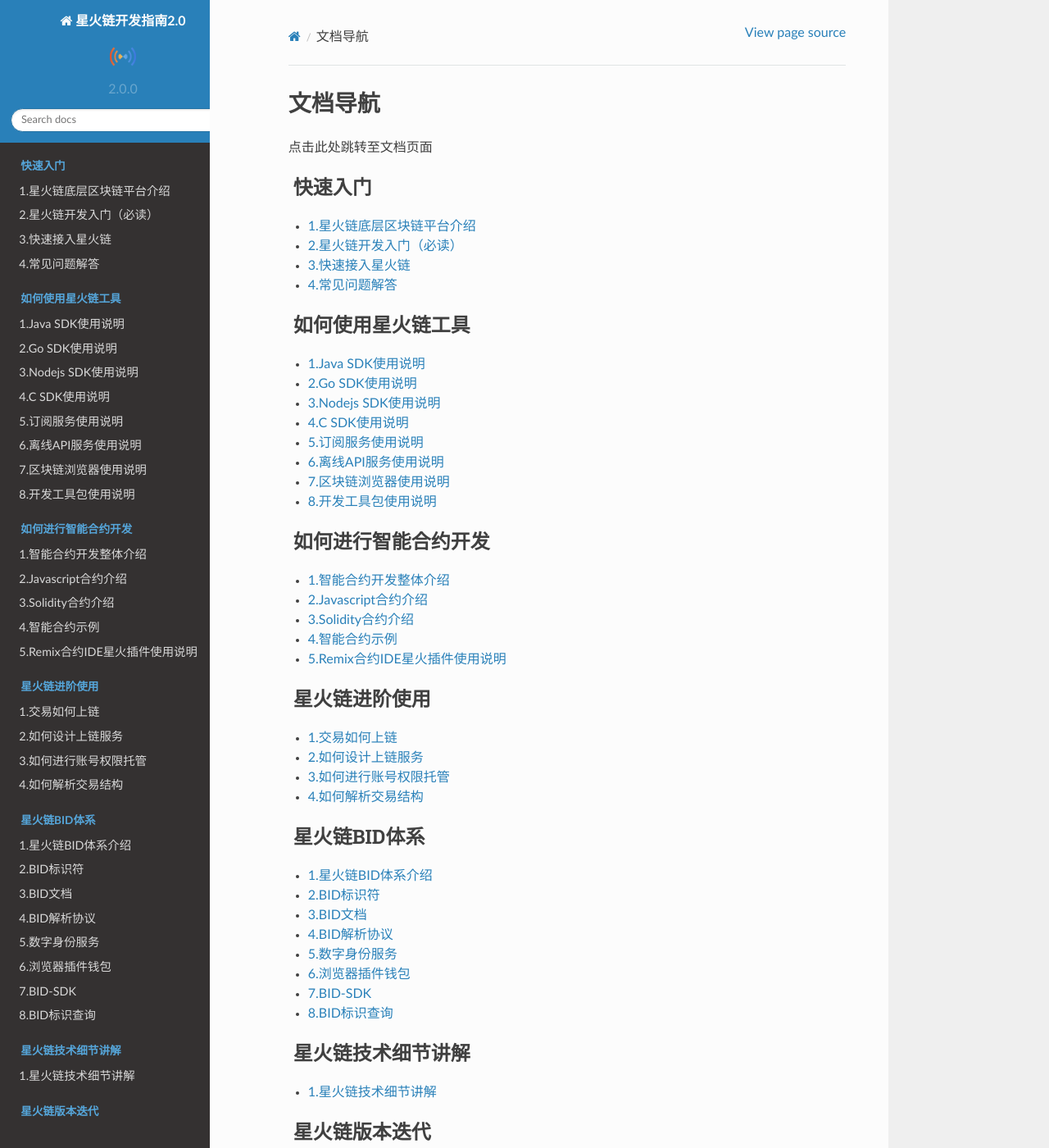
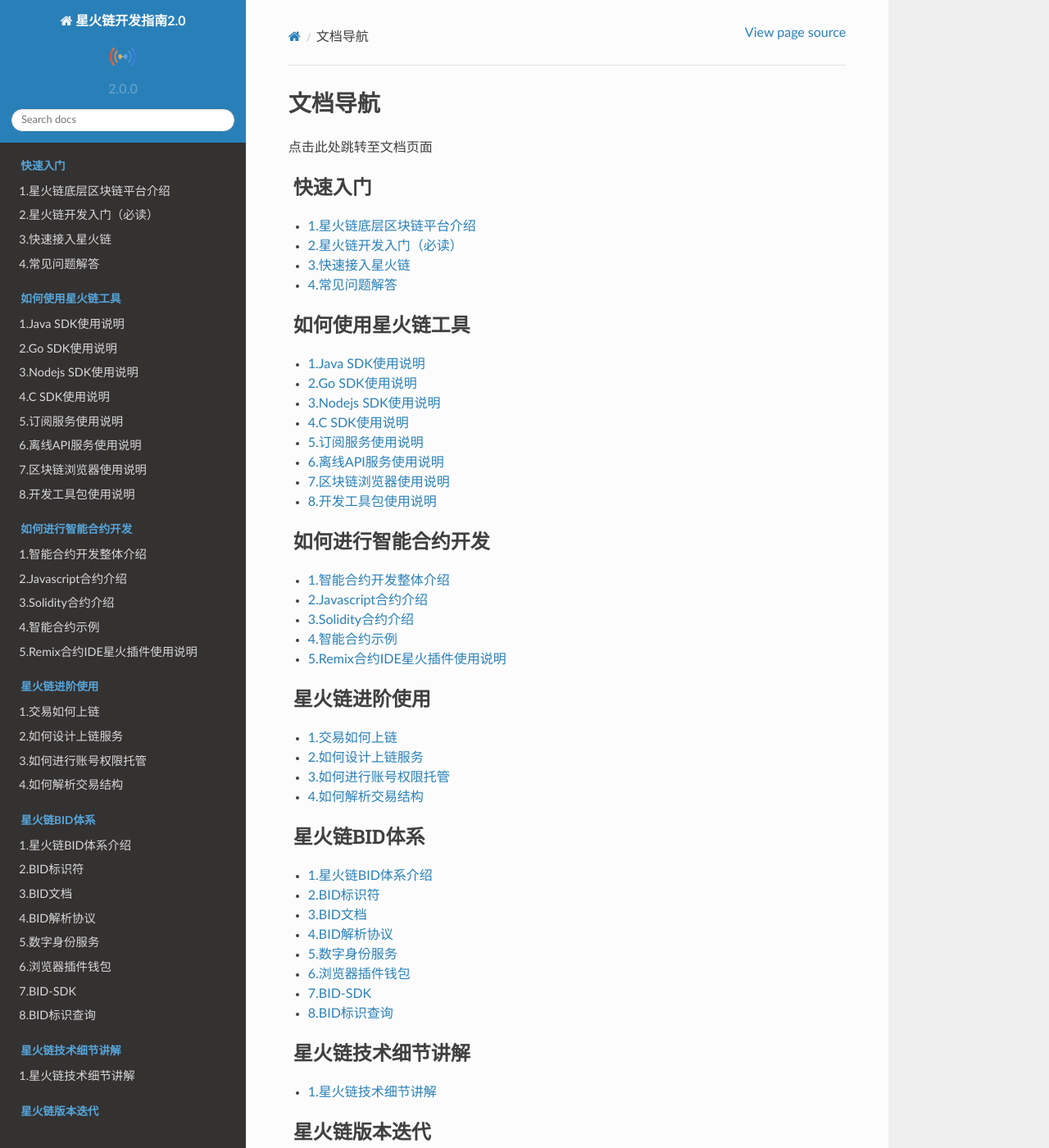
Before and after one commit to caict-4iot-dev/bif-doc, a Sphinx documentation site: the page built from docs/source/index.rst, in a window 1280 px wide and 1400 px high. Shown: the whole window at 82% size. Built offline with Sphinx 7.4.7 and the Read the Docs theme 2.0.0, drawn with Linux system fonts in a browser that asks for light colours.

Commit message:
Update custom.css

```diff
--- a/docs/source/_static/custom.css
+++ b/docs/source/_static/custom.css
@@ -2,5 +2,5 @@
     max-width: 80%; /* 或根据你的需求调整 */
 }
 .wy-nav-side {
-    max-width: 20%;/* 默认值通常是 250px，您可以根据需要调整这个值 */
+    width: 400P;/* 默认值通常是 250px，您可以根据需要调整这个值 */
 }
```
